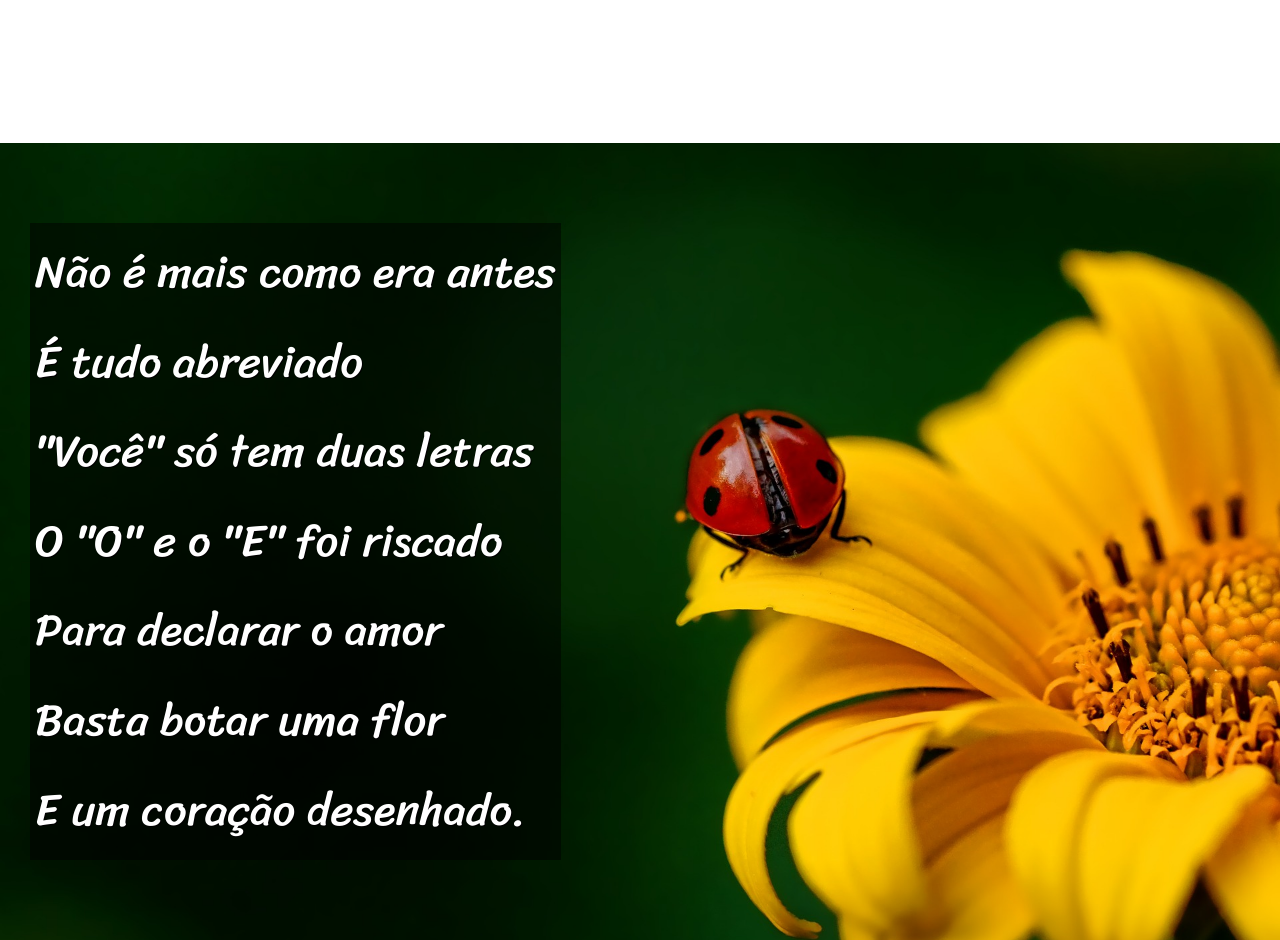
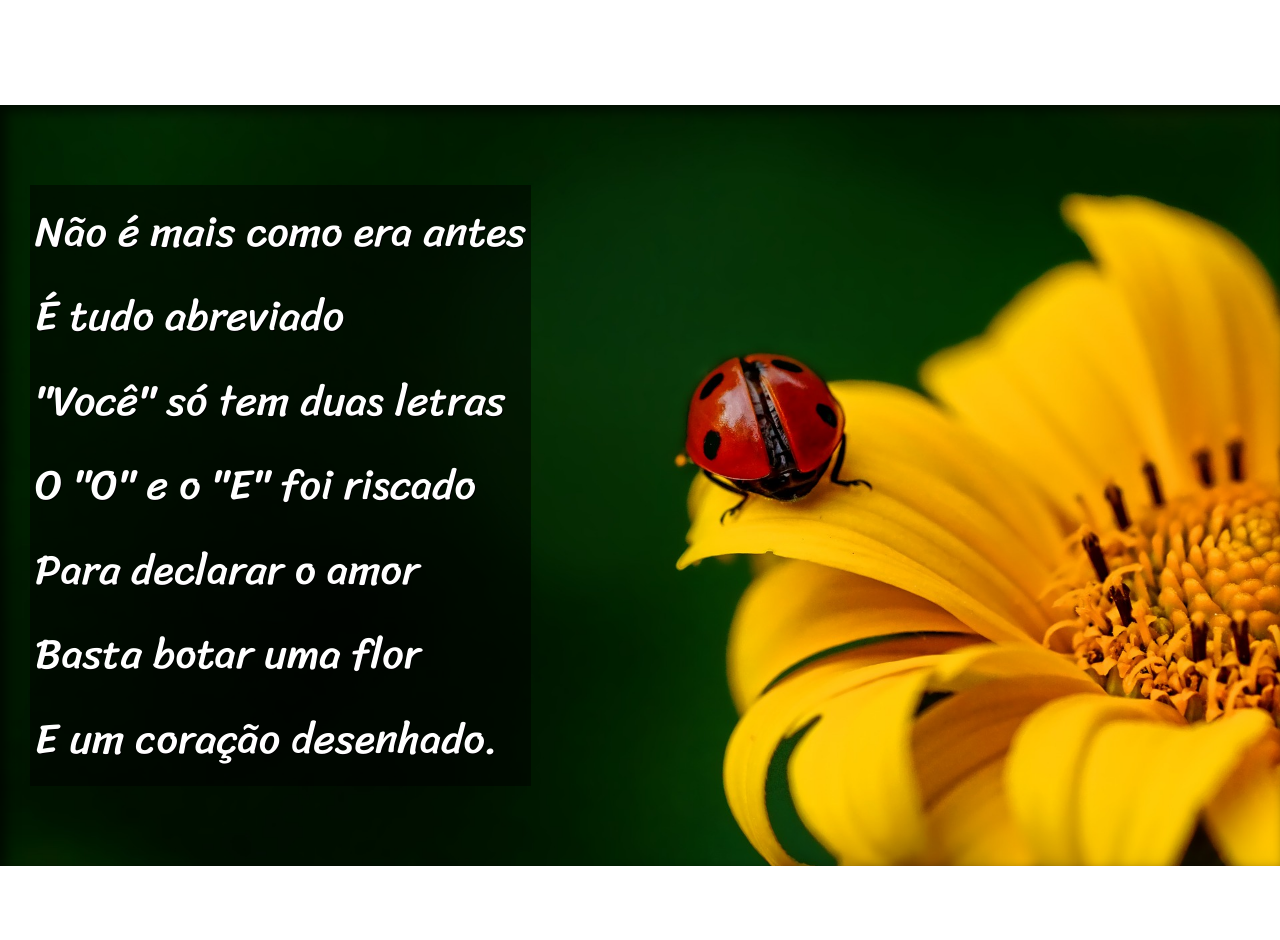
Before and after one commit to vicentesetti/html-css, a plain HTML site: page desafios/d012/index.html in a window 1280 px wide. Shown: the part 949-1889 px from the top of the page. Drawn offline with Linux system fonts and the light colour scheme.

Commit message:
Update style.css

```diff
--- a/desafios/d012/style/style.css
+++ b/desafios/d012/style/style.css
@@ -56,7 +56,7 @@ section {
     line-height: 2em;
     padding-left: 30px;
     font-family: var(--fonte3);
-    font-size: 3.5vw;
+    font-size: 3.3vw;
 }
 
 section > p {
@@ -71,6 +71,8 @@ section > p {
 .imagem {
     background-color: rgb(29, 28, 28);
     color: white;
+    box-shadow: inset 6px 6px 13px 0px rgba(0, 0, 0, 0.678);
+    background-attachment: fixed;
 }
 
 .imagem > p {
```
